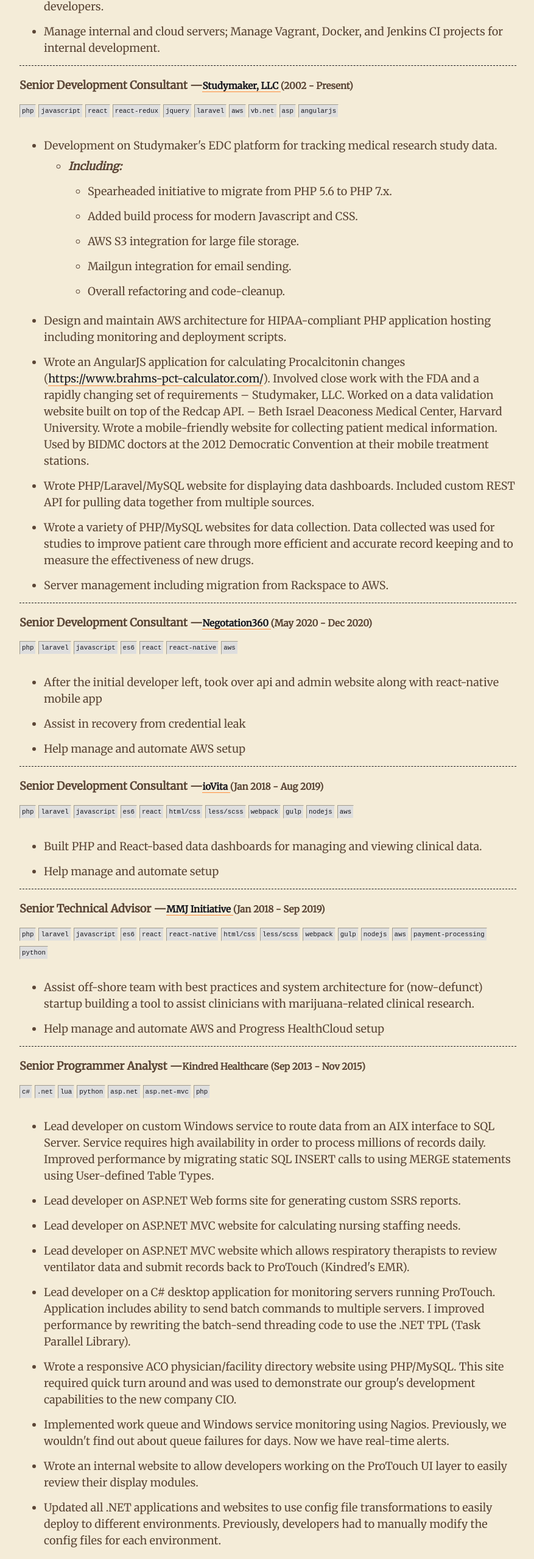
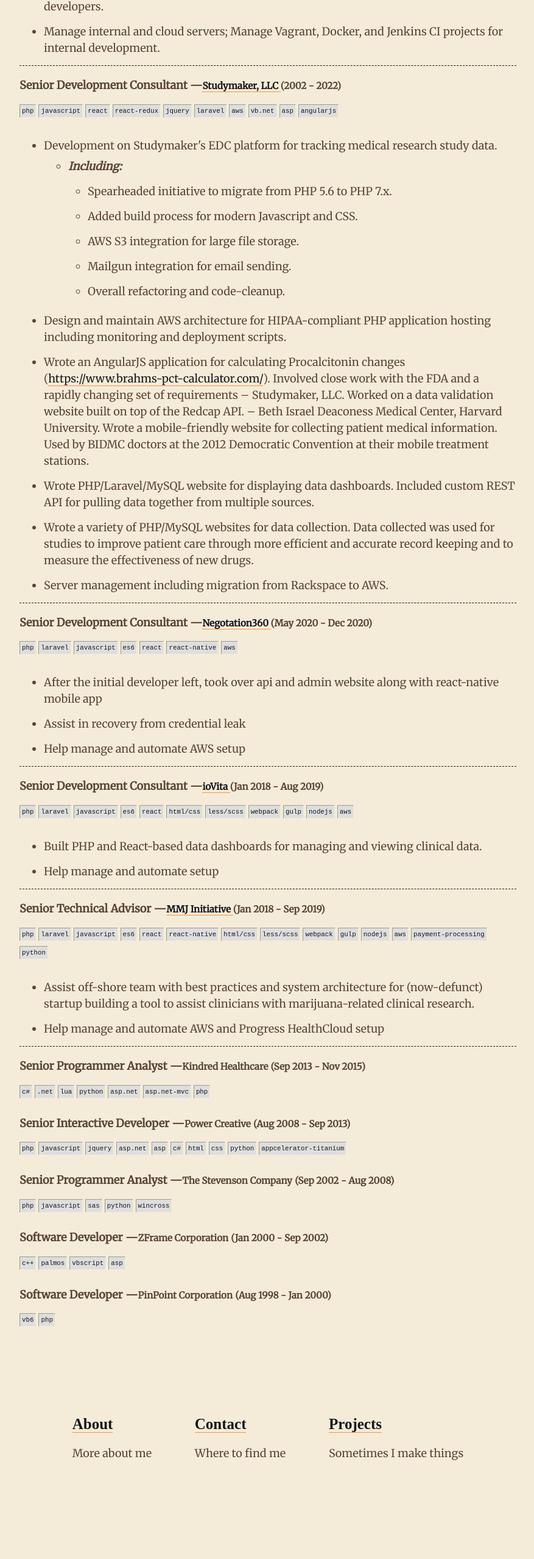
Before and after one commit to markbiek/blog, a Next.js app: page /cv in a window 1280 px wide. Shown: the part 2296-4852 px from the top of the page at 61% size, without its empty margins (208-1085 px from the left). After the commit the page ends 4731 px from the top, so only its background shows below. Built offline with nearby package versions, Linux system fonts and the light colour scheme; a web font is replaced by a local one.

Commit message:
CV updates

```diff
--- a/pages/cv.tsx
+++ b/pages/cv.tsx
@@ -224,7 +224,7 @@
 							Studymaker, LLC{" "}
 						</a>
 					</span>{" "}
-					<span className={styles.when}>(2002 - Present)</span>
+					<span className={styles.when}>(2002 - 2022)</span>
 				</h4>
 				<p>
 					<span className={styles.tag}>php</span>
@@ -395,7 +395,7 @@
 					<span className={styles.tag}>asp.net-mvc</span>
 					<span className={styles.tag}>php</span>
 				</p>
-				<ul className={`${styles.did} ${styles.hide_print}`}>
+				<ul className={`${styles.did} ${styles.hide_print} ${styles.hidden}`}>
 					<li>
 						Lead developer on custom Windows service to route data from an AIX
 						interface to SQL Server. Service requires high availability in order
--- a/styles/CV.module.css
+++ b/styles/CV.module.css
@@ -53,6 +53,10 @@
 	page-break-after: always;
 }
 
+.hidden {
+	display: none;
+}
+
 @media print {
 	.hide_print {
 		display: none;
```
